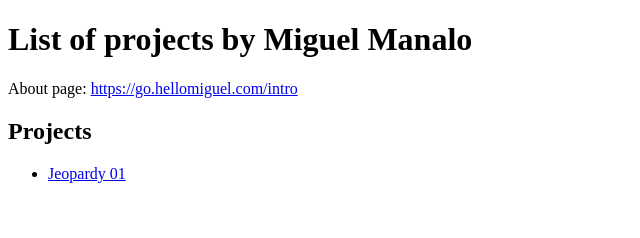
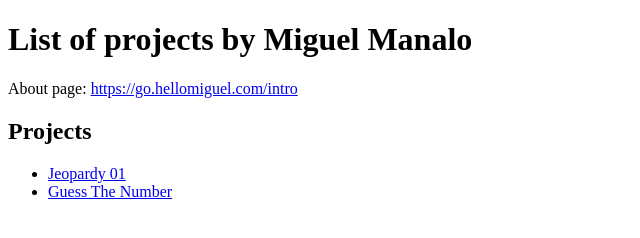
Before and after one commit to hellomiguel/hellomiguel.github.io, a plain HTML site: page index.html in a window 1280 px wide. Shown: the whole page, without its empty margins (0-640 px from the left). Drawn offline with Linux system fonts and the light colour scheme.

Commit message:
added guess num proj

```diff
--- a/index.html
+++ b/index.html
@@ -15,6 +15,9 @@
   <li>
     <a href="https://burlingtoncodeacademy-students.github.io/jeopardy-project-1-hellomiguel/">Jeopardy 01</a>
   </li>
+  <li>
+    <a href="https://code.hellomiguel.com/guess-the-number/">Guess The Number</a>
+  </li>
 </ul>
 </body>
 </html>
```
